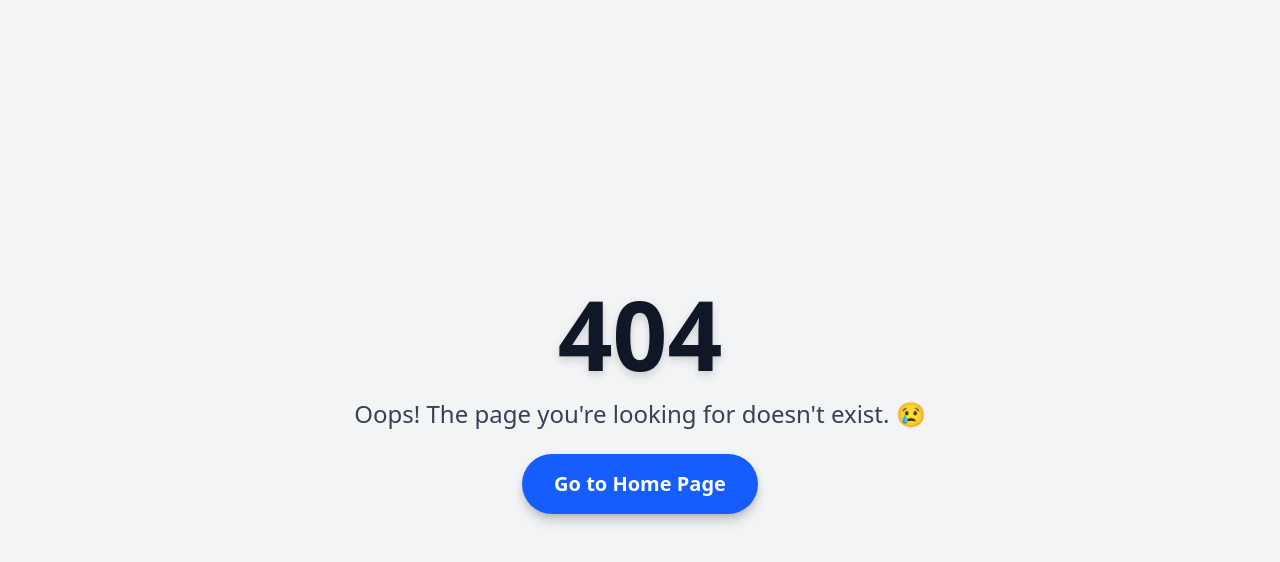
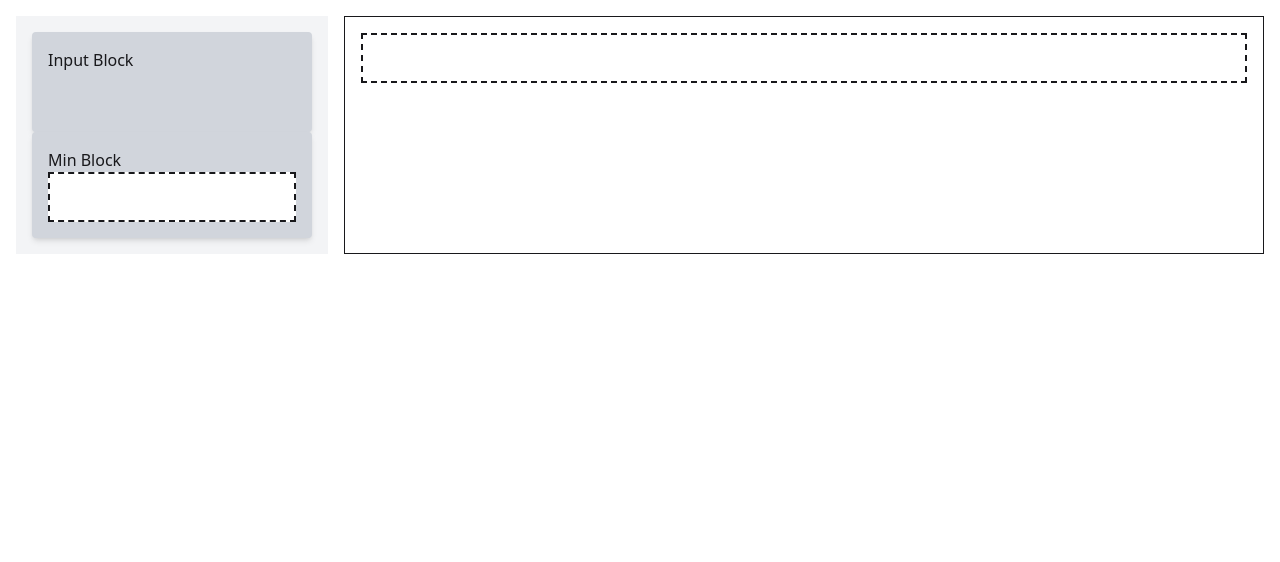
Before and after one commit to DeepAung/algorithm-architect, a Next.js app: page /game/1 in a window 1280 px wide. Before the commit this address had no page. Shown: the top 562 px of the page. Built offline with nearby package versions, Linux system fonts and the light colour scheme.

Commit message:
feat(game-page): ability to copy block from library to playground, move and delete block in playground

```diff
--- /dev/null
+++ b/app/game/[id]/components/blockComponents.tsx
@@ -0,0 +1,94 @@
+import { useDraggable, useDroppable } from "@dnd-kit/core";
+import { BlockInfo, renderBlock } from "./game";
+
+// 🔹 Draggable Blocks
+export function BlockComponent({
+  id,
+  blockInfo,
+  setContextMenu,
+  fromLibrary,
+  children,
+}: {
+  id: string;
+  blockInfo: BlockInfo;
+  setContextMenu: (
+    context: { x: number; y: number; blockId: string } | null,
+  ) => void;
+  fromLibrary: boolean;
+  children?: React.ReactNode;
+}) {
+  const { attributes, listeners, setNodeRef, transform } = useDraggable({
+    id,
+    data: { blockInfo, fromLibrary },
+  });
+
+  return (
+    <div
+      ref={setNodeRef}
+      {...listeners}
+      {...attributes}
+      onContextMenu={(e) => {
+        e.preventDefault();
+        e.stopPropagation();
+        setContextMenu({ x: e.clientX, y: e.clientY, blockId: id });
+      }}
+      className="min-h-[100px] min-w-[100px] cursor-pointer rounded bg-gray-300 p-4 shadow-md"
+      style={{
+        transform: transform
+          ? `translate(${transform.x}px, ${transform.y}px)`
+          : undefined,
+      }}
+    >
+      {children}
+    </div>
+  );
+}
+
+export function InputBlockComponent() {
+  return <p> Input Block</p>;
+}
+
+export function MinBlockComponent({
+  id,
+  blockInfo,
+  setContextMenu,
+  fromLibrary,
+}: {
+  id: string;
+  blockInfo: BlockInfo;
+  setContextMenu: (
+    context: { x: number; y: number; blockId: string } | null,
+  ) => void;
+  fromLibrary: boolean;
+}) {
+  return (
+    <>
+      <p>Min Block</p>
+      <DroppableZone id={id}>
+        {blockInfo.nestedBlocks.map((subBlock) =>
+          renderBlock(subBlock, setContextMenu, fromLibrary),
+        )}
+      </DroppableZone>
+    </>
+  );
+}
+
+// 🔹 Droppable Zone
+export function DroppableZone({
+  id,
+  children,
+}: {
+  id: string;
+  children?: React.ReactNode;
+}) {
+  const { setNodeRef } = useDroppable({ id });
+
+  return (
+    <div
+      ref={setNodeRef}
+      className="min-h-[50px] border-2 border-dashed bg-white p-2"
+    >
+      {children || <p className="text-gray-400">Drop here</p>}
+    </div>
+  );
+}
--- /dev/null
+++ b/app/game/[id]/components/game.tsx
@@ -0,0 +1,171 @@
+"use client";
+
+import { BlockType } from "@/lib/types/block";
+import { Challenge } from "@/lib/types/challenge";
+import { DndContext, DragEndEvent } from "@dnd-kit/core";
+import { ReactElement, useState } from "react";
+import { useImmer } from "use-immer";
+import {
+  BlockComponent,
+  DroppableZone,
+  InputBlockComponent,
+  MinBlockComponent,
+} from "./blockComponents";
+
+export type BlockInfo = {
+  id: string;
+  blockType: BlockType;
+  nestedBlocks: BlockInfo[];
+};
+
+export default function GameComponent({ challenge }: { challenge: Challenge }) {
+  const [blocks, setBlocks] = useImmer<BlockInfo[]>([]);
+  const [contextMenu, setContextMenu] = useState<{
+    x: number;
+    y: number;
+    blockId: string;
+  } | null>(null);
+
+  const availableBlocks: BlockInfo[] = [
+    { id: crypto.randomUUID(), blockType: BlockType.Input, nestedBlocks: [] },
+    { id: crypto.randomUUID(), blockType: BlockType.Min, nestedBlocks: [] },
+  ];
+
+  const handleDragEnd = (event: DragEndEvent) => {
+    const { active, over } = event;
+    if (!over) return; // Ignore if not dropped anywhere
+
+    const blockInfo = active.data.current?.blockInfo as BlockInfo;
+    const fromLibrary = active.data.current?.fromLibrary as boolean;
+
+    const newBlock: BlockInfo = {
+      id: crypto.randomUUID(),
+      blockType: blockInfo.blockType,
+      nestedBlocks: [],
+    };
+
+    setBlocks((draft) => {
+      if (over.id === "workspace") {
+        draft.push(newBlock);
+      } else {
+        addBlockToParent(draft, over.id.toString(), newBlock);
+      }
+    });
+
+    if (!fromLibrary) {
+      setBlocks((draft) => removeBlock(draft, blockInfo.id));
+    }
+  };
+
+  const handleDelete = () => {
+    if (!contextMenu) return;
+    setBlocks((draft) => removeBlock(draft, contextMenu.blockId));
+    setContextMenu(null);
+  };
+
+  return (
+    <DndContext onDragEnd={handleDragEnd}>
+      <div
+        className="relative flex gap-4 p-4"
+        onClick={() => setContextMenu(null)}
+      >
+        {/* Available Blocks */}
+        <div className="w-1/4 bg-gray-100 p-4">
+          {availableBlocks.map((block) =>
+            renderBlock(block, setContextMenu, true),
+          )}
+        </div>
+
+        {/* Droppable Workspace */}
+        <div className="flex-1 border p-4">
+          <DroppableZone id="workspace">
+            {blocks.map((block) => renderBlock(block, setContextMenu, false))}
+          </DroppableZone>
+        </div>
+
+        {/* Context Menu */}
+        {contextMenu && (
+          <div
+            className="absolute rounded border bg-white p-2 text-sm shadow-md"
+            style={{ top: contextMenu.y, left: contextMenu.x }}
+          >
+            <button
+              onClick={handleDelete}
+              className="w-full rounded px-4 py-1 text-red-600 hover:bg-red-100"
+            >
+              Delete Block
+            </button>
+          </div>
+        )}
+      </div>
+    </DndContext>
+  );
+}
+
+// 🔥 Mutable Helper to Find & Add Nested Block
+// TODO: optimize this
+export function addBlockToParent(
+  blocks: BlockInfo[],
+  targetId: string,
+  newBlock: BlockInfo,
+) {
+  for (const block of blocks) {
+    if (block.id === targetId) {
+      block.nestedBlocks.push(newBlock);
+      return true; // Stop recursion once inserted
+    }
+    if (addBlockToParent(block.nestedBlocks, targetId, newBlock)) return true;
+  }
+  return false;
+}
+
+// 🔥 Helper: Remove Block by ID (Recursive)
+// TODO: optimize this
+export function removeBlock(
+  blocks: BlockInfo[],
+  targetId: string,
+): BlockInfo[] {
+  return blocks
+    .filter((block) => block.id !== targetId)
+    .map((block) => ({
+      ...block,
+      nestedBlocks: removeBlock(block.nestedBlocks, targetId),
+    }));
+}
+
+// 🔹 Render Blocks
+export function renderBlock(
+  block: BlockInfo,
+  setContextMenu: any,
+  fromLibrary: boolean = false,
+): ReactElement {
+  let child;
+  switch (block.blockType) {
+    case BlockType.Input:
+      child = <InputBlockComponent />;
+      break;
+    case BlockType.Min:
+      child = (
+        <MinBlockComponent
+          id={block.id}
+          blockInfo={block}
+          setContextMenu={setContextMenu}
+          fromLibrary={fromLibrary}
+        />
+      );
+      break;
+    default:
+      return <div key={block.id}>Unsupported Block</div>;
+  }
+  return (
+    <BlockComponent
+      key={block.id}
+      id={block.id}
+      blockInfo={block}
+      setContextMenu={setContextMenu}
+      fromLibrary={fromLibrary}
+    >
+      {child}
+    </BlockComponent>
+  );
+}
--- /dev/null
+++ b/app/game/[id]/page.tsx
@@ -0,0 +1,20 @@
+import GameComponent from "@/app/game/[id]/components/game";
+import { Challenge } from "@/lib/types/challenge";
+
+export default async function GamePage({
+  params,
+}: {
+  params: Promise<{ id: string }>;
+}) {
+  const { id } = await params;
+  const challenge: Challenge = {
+    id: 1,
+    title: "Min Number",
+    difficulty: "Easy",
+    description: "Find the minimum number in a list",
+    exampleInput: "[1, 2, 3]",
+    exampleOutput: "1",
+  };
+
+  return <GameComponent challenge={challenge} />;
+}
--- a/app/game/page.tsx
+++ /dev/null
@@ -1,3 +0,0 @@
-export default function Game() {
-  return <p>game page</p>;
-}
--- /dev/null
+++ b/lib/types/challenge.ts
@@ -0,0 +1,8 @@
+export type Challenge = {
+  id: number;
+  title: string;
+  difficulty: string;
+  description: string;
+  exampleInput: string;
+  exampleOutput: string;
+};
--- a/package.json
+++ b/package.json
@@ -18,6 +18,9 @@
     "db.reset": "npx prisma migrate reset"
   },
   "dependencies": {
+    "@dnd-kit/accessibility": "^3.1.1",
+    "@dnd-kit/core": "^6.3.1",
+    "@dnd-kit/sortable": "^10.0.0",
     "@prisma/client": "^6.5.0",
     "daisyui": "^5.0.9",
     "dotenv": "^16.4.7",
@@ -27,6 +30,7 @@
     "react": "^19.0.0",
     "react-dom": "^19.0.0",
     "react-icons": "^5.5.0",
+    "use-immer": "^0.11.0",
     "validator": "^13.15.0",
     "zod": "^3.24.2",
     "zod-validation-error": "^3.4.0"
```
Also changed, not shown: 1 other file (tests, documents, lock files or other folders).
